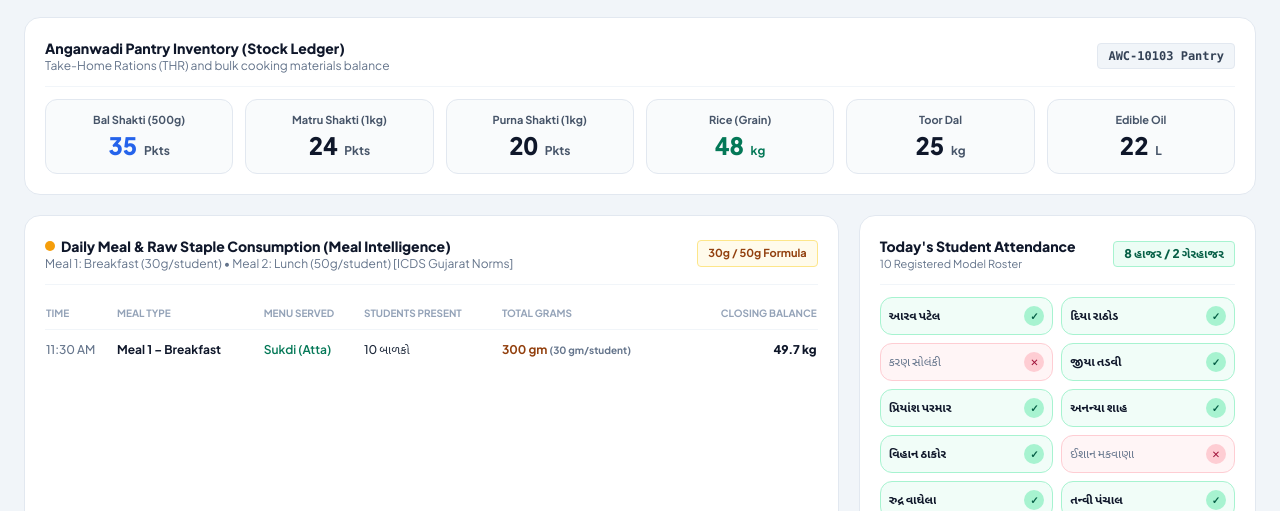
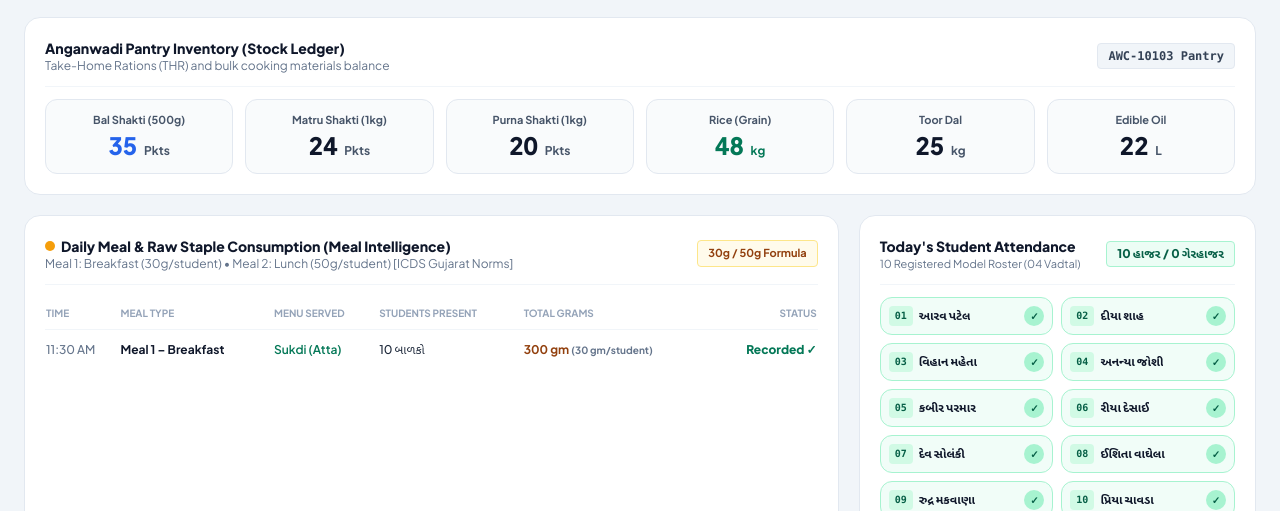
Before and after one commit to hakunamatataafoods-arch/poshansetu-supervisor, a plain HTML site: page index.html in a window 1280 px wide. Shown: the part 289-800 px from the top of the page. Drawn offline with nearby package versions, Linux system fonts and the light colour scheme; no server answers.

Commit message:
Update index.html

```diff
--- a/index.html
+++ b/index.html
@@ -42,6 +42,14 @@
       font-family: 'Plus Jakarta Sans', 'Noto Sans Gujarati', system-ui, sans-serif;
       background-color: #f1f5f9;
       color: #0f172a;
+    }
+    @media print {
+      header, .no-print {
+        display: none !important;
+      }
+      body {
+        background-color: #ffffff !important;
+      }
     }
   </style>
 </head>
@@ -105,7 +113,7 @@
       </div>
     </div>
 
-    <!-- Hierarchy Secondary Filter Bar -->
+    <!-- Hierarchy Filter Bar -->
     <div class="max-w-[1580px] mx-auto mt-2.5 pt-2.5 border-t border-slate-800/80 flex flex-wrap items-center justify-between text-xs text-slate-300 gap-2">
       <div class="flex items-center gap-5">
         <span class="flex items-center gap-1.5 text-amber-400 font-bold">
@@ -144,13 +152,13 @@
     </div>
   </header>
 
-  <!-- MAIN DASHBOARD CONTENT WRAPPER -->
+  <!-- MAIN DASHBOARD CONTENT -->
   <main class="max-w-[1580px] mx-auto px-6 pt-5 space-y-5">
 
     <!-- ROW 1: THREE TOP AUDIT CARDS -->
     <div class="grid grid-cols-1 md:grid-cols-3 gap-4">
 
-      <!-- Card 1: Selected Anganwadi Centre -->
+      <!-- Card 1: Selected Centre -->
       <div class="bg-white rounded-2xl p-4.5 border border-slate-200 shadow-xs flex flex-col justify-between">
         <div class="flex items-center justify-between pb-2">
           <span class="text-[10px] font-bold uppercase tracking-wider text-slate-500">SELECTED ANGANWADI CENTRE</span>
@@ -247,37 +255,31 @@
 
       <!-- 6 Live Inventory Metrics -->
       <div class="grid grid-cols-2 sm:grid-cols-3 lg:grid-cols-6 gap-3">
-        <!-- Item 1 -->
         <div class="bg-slate-50/80 p-3 rounded-xl border border-slate-200 text-center">
           <span class="text-[11px] font-bold text-slate-600 block">Bal Shakti (500g)</span>
           <span id="stock_bal_shakti" class="text-2xl font-black text-blue-600 tabular-nums">35</span>
           <span class="text-xs font-bold text-slate-600 ml-1">Pkts</span>
         </div>
-        <!-- Item 2 -->
         <div class="bg-slate-50/80 p-3 rounded-xl border border-slate-200 text-center">
           <span class="text-[11px] font-bold text-slate-600 block">Matru Shakti (1kg)</span>
           <span id="stock_matru_shakti" class="text-2xl font-black text-slate-900 tabular-nums">24</span>
           <span class="text-xs font-bold text-slate-600 ml-1">Pkts</span>
         </div>
-        <!-- Item 3 -->
         <div class="bg-slate-50/80 p-3 rounded-xl border border-slate-200 text-center">
           <span class="text-[11px] font-bold text-slate-600 block">Purna Shakti (1kg)</span>
           <span id="stock_purna_shakti" class="text-2xl font-black text-slate-900 tabular-nums">20</span>
           <span class="text-xs font-bold text-slate-600 ml-1">Pkts</span>
         </div>
-        <!-- Item 4 -->
         <div class="bg-slate-50/80 p-3 rounded-xl border border-slate-200 text-center">
           <span class="text-[11px] font-bold text-slate-600 block">Rice (Grain)</span>
           <span id="stock_rice" class="text-2xl font-black text-emerald-700 tabular-nums">48</span>
           <span class="text-xs font-bold text-emerald-700 ml-1">kg</span>
         </div>
-        <!-- Item 5 -->
         <div class="bg-slate-50/80 p-3 rounded-xl border border-slate-200 text-center">
           <span class="text-[11px] font-bold text-slate-600 block">Toor Dal</span>
           <span id="stock_dal" class="text-2xl font-black text-slate-900 tabular-nums">25</span>
           <span class="text-xs font-bold text-slate-600 ml-1">kg</span>
         </div>
-        <!-- Item 6 -->
         <div class="bg-slate-50/80 p-3 rounded-xl border border-slate-200 text-center">
           <span class="text-[11px] font-bold text-slate-600 block">Edible Oil</span>
           <span id="stock_oil" class="text-2xl font-black text-slate-900 tabular-nums">22</span>
@@ -286,7 +288,7 @@
       </div>
     </div>
 
-    <!-- ROW 3: MEAL INTELLIGENCE & STUDENT ATTENDANCE -->
+    <!-- ROW 3: MEAL INTELLIGENCE & STUDENT ATTENDANCE (UPDATED ROSTER) -->
     <div class="grid grid-cols-1 lg:grid-cols-3 gap-5">
 
       <!-- Meal Intelligence (2 cols) -->
@@ -315,18 +317,17 @@
                   <th class="py-2">MENU SERVED</th>
                   <th class="py-2">STUDENTS PRESENT</th>
                   <th class="py-2">TOTAL GRAMS</th>
-                  <th class="py-2 text-right">CLOSING BALANCE</th>
+                  <th class="py-2 text-right">STATUS</th>
                 </tr>
               </thead>
               <tbody id="mealLogsBody" class="divide-y divide-slate-100 font-medium text-slate-800">
-                <!-- Dynamically loaded from Firebase -->
                 <tr>
                   <td class="py-3 text-slate-500">11:30 AM</td>
                   <td class="font-bold text-slate-900">Meal 1 – Breakfast</td>
                   <td class="text-emerald-700 font-semibold">Sukdi (Atta)</td>
                   <td>10 બાળકો</td>
                   <td class="font-bold text-amber-800">300 gm <span class="text-[10px] text-slate-500">(30 gm/student)</span></td>
-                  <td class="text-right font-black text-slate-900">49.7 kg</td>
+                  <td class="text-right font-black text-emerald-700">Recorded ✓</td>
                 </tr>
               </tbody>
             </table>
@@ -334,22 +335,22 @@
         </div>
       </div>
 
-      <!-- Student Attendance (1 col) -->
+      <!-- Student Attendance with Corrected 10 Model Students -->
       <div class="bg-white rounded-2xl p-5 border border-slate-200 shadow-xs flex flex-col justify-between">
         <div>
           <div class="flex items-center justify-between pb-3 mb-3 border-b border-slate-100">
             <div>
               <h3 class="text-sm font-black text-slate-900">Today's Student Attendance</h3>
-              <p class="text-[11px] text-slate-500">10 Registered Model Roster</p>
+              <p class="text-[11px] text-slate-500">10 Registered Model Roster (04 Vadtal)</p>
             </div>
             <span id="attendanceSummaryBadge" class="text-xs font-black text-emerald-800 bg-emerald-50 px-2.5 py-1 rounded border border-emerald-200">
               10 હાજર / 0 ગેરહાજર
             </span>
           </div>
 
-          <!-- 10 Children Grid -->
+          <!-- 10 Children Grid (Matched to Mobile Application) -->
           <div id="studentRosterContainer" class="grid grid-cols-2 gap-2 text-xs">
-            <!-- Rendered dynamically -->
+            <!-- Populated dynamically via renderStudents() -->
           </div>
         </div>
 
@@ -363,7 +364,7 @@
 
     </div>
 
-    <!-- ROW 4: REAL-TIME STOCK TRANSACTIONS & AUDIT REGISTER -->
+    <!-- ROW 4: REAL-TIME TRANSACTIONS & AUDIT REGISTER -->
     <div class="bg-white rounded-2xl p-5 border border-slate-200 shadow-xs">
       <div class="flex flex-wrap items-center justify-between pb-3 mb-3 border-b border-slate-100 gap-3">
         <div>
@@ -377,19 +378,17 @@
         </div>
 
         <div class="flex items-center gap-2">
-          <!-- Search input -->
           <div class="relative">
             <i data-lucide="search" class="w-3.5 h-3.5 text-slate-400 absolute left-2.5 top-2.5"></i>
             <input type="text" placeholder="Search village, centre or action..." class="pl-8 pr-3 py-1.5 bg-slate-50 border border-slate-200 rounded-lg text-xs font-medium focus:outline-none focus:ring-1 focus:ring-emerald-500 w-60">
           </div>
-          <!-- Action filter -->
           <select id="actionFilter" class="bg-slate-50 border border-slate-200 text-slate-800 rounded-lg px-2.5 py-1.5 text-xs font-semibold focus:outline-none">
             <option value="all">All Actions</option>
             <option value="distribution">Daily Distribution (Usage)</option>
             <option value="inward">Stock Inward (Challan)</option>
           </select>
           <span id="recordCountPill" class="text-xs font-bold text-slate-700 bg-slate-100 border border-slate-200 px-2.5 py-1.5 rounded-lg">
-            0 Records
+            6 Records
           </span>
         </div>
       </div>
@@ -408,7 +407,7 @@
             </tr>
           </thead>
           <tbody id="transactionLogsBody" class="divide-y divide-slate-100 font-medium text-slate-800">
-            <!-- Dynamically populated from RTDB distributions & inward records -->
+            <!-- Populated via Firebase or fallback -->
           </tbody>
         </table>
       </div>
@@ -416,44 +415,49 @@
 
   </main>
 
-  <!-- FIREBASE RTDB SYNCHRONIZATION SCRIPT -->
+  <!-- JAVASCRIPT & FIREBASE REALTIME SYNC LOGIC -->
   <script>
-    // 1. Initialize Lucide icons
+    // 1. Initialize Lucide Icons
     lucide.createIcons();
 
-    // 2. Real-time Clock in IST
-    function updateISTClock() {
+    // 2. Real-Time IST Clock
+    function updateClock() {
       const now = new Date();
-      const timeStr = now.toLocaleTimeString('en-IN', {
+      document.getElementById('liveClock').innerText = now.toLocaleTimeString('en-IN', {
         hour: '2-digit',
         minute: '2-digit',
         second: '2-digit',
         hour12: true,
         timeZone: 'Asia/Kolkata'
       }) + ' IST';
-      document.getElementById('liveClock').innerText = timeStr;
     }
-    setInterval(updateISTClock, 1000);
-    updateISTClock();
+    setInterval(updateClock, 1000);
+    updateClock();
 
-    // 3. Fallback Initial Students
-    const DEFAULT_STUDENTS = [
-      { id: 1, name: 'આરવ પટેલ', present: true },
-      { id: 2, name: 'દિયા રાઠોડ', present: true },
-      { id: 3, name: 'કરણ સોલંકી', present: false },
-      { id: 4, name: 'જીયા તડવી', present: true },
-      { id: 5, name: 'પ્રિયાંશ પરમાર', present: true },
-      { id: 6, name: 'અનન્યા શાહ', present: true },
-      { id: 7, name: 'વિહાન ઠાકોર', present: true },
-      { id: 8, name: 'ઈશાન મકવાણા', present: false },
-      { id: 9, name: 'રુદ્ર વાઘેલા', present: true },
-      { id: 10, name: 'તન્વી પંચાલ', present: true }
+    // 3. Exact 10 Students from the PoshanSetu Mobile Application
+    const OFFICIAL_STUDENTS = [
+      { id: 1, rollNo: '01', name: 'Aarav Patel', nameGu: 'આરવ પટેલ', present: true },
+      { id: 2, rollNo: '02', name: 'Diya Shah', nameGu: 'દીયા શાહ', present: true },
+      { id: 3, rollNo: '03', name: 'Vihaan Mehta', nameGu: 'વિહાન મહેતા', present: true },
+      { id: 4, rollNo: '04', name: 'Ananya Joshi', nameGu: 'અનન્યા જોશી', present: true },
+      { id: 5, rollNo: '05', name: 'Kabir Parmar', nameGu: 'કબીર પરમાર', present: true },
+      { id: 6, rollNo: '06', name: 'Riya Desai', nameGu: 'રીયા દેસાઈ', present: true },
+      { id: 7, rollNo: '07', name: 'Dev Solanki', nameGu: 'દેવ સોલંકી', present: true },
+      { id: 8, rollNo: '08', name: 'Ishita Vaghela', nameGu: 'ઈશિતા વાઘેલા', present: true },
+      { id: 9, rollNo: '09', name: 'Rudra Makwana', nameGu: 'રુદ્ર મકવાણા', present: true },
+      { id: 10, rollNo: '10', name: 'Priya Chavda', nameGu: 'પ્રિયા ચાવડા', present: true }
     ];
 
-    function renderStudents(studentsList) {
+    let isGujarati = true;
+    let currentStudentList = OFFICIAL_STUDENTS;
+
+    function renderStudents(studentsList, useGujarati = isGujarati) {
       const container = document.getElementById('studentRosterContainer');
+      if (!container) return;
       container.innerHTML = '';
-      const list = studentsList || DEFAULT_STUDENTS;
+
+      const list = (studentsList && studentsList.length) ? studentsList : OFFICIAL_STUDENTS;
+      currentStudentList = list;
       let presentCount = 0;
 
       list.forEach(student => {
@@ -461,14 +465,20 @@
         if (isPresent) presentCount++;
 
         const studentDiv = document.createElement('div');
-        studentDiv.className = `p-2 rounded-xl border flex items-center justify-between ${
+        studentDiv.className = `p-2 rounded-xl border flex items-center justify-between transition-all ${
           isPresent
             ? 'bg-emerald-50/70 border-emerald-200 text-slate-900 font-bold'
             : 'bg-rose-50/70 border-rose-200 text-slate-500'
         }`;
+
+        const displayName = useGujarati ? (student.nameGu || student.name) : student.name;
+
         studentDiv.innerHTML = `
-          <span class="truncate">${student.nameGu || student.name}</span>
-          <span class="w-5 h-5 rounded-full flex items-center justify-center text-[10px] ${
+          <div class="flex items-center gap-1.5 truncate">
+            <span class="text-[10px] px-1.5 py-0.5 rounded ${isPresent ? 'bg-emerald-100 text-emerald-800' : 'bg-slate-200 text-slate-600'} font-mono">${student.rollNo || student.id}</span>
+            <span class="truncate text-xs">${displayName}</span>
+          </div>
+          <span class="w-5 h-5 rounded-full shrink-0 flex items-center justify-center text-[10px] ${
             isPresent ? 'bg-emerald-200 text-emerald-800' : 'bg-rose-200 text-rose-800'
           }">
             ${isPresent ? '✓' : '✕'}
@@ -477,12 +487,31 @@
         container.appendChild(studentDiv);
       });
 
-      document.getElementById('attendanceSummaryBadge').innerText =
-        `${presentCount} હાજર / ${list.length - presentCount} ગેરહાજર`;
+      const absentCount = list.length - presentCount;
+      const badge = document.getElementById('attendanceSummaryBadge');
+      if (badge) {
+        badge.innerText = useGujarati
+          ? `${presentCount} હાજર / ${absentCount} ગેરહાજર`
+          : `${presentCount} Present / ${absentCount} Absent`;
+        badge.className = `text-xs font-black px-2.5 py-1 rounded border ${
+          absentCount === 0
+            ? 'text-emerald-800 bg-emerald-50 border-emerald-200'
+            : 'text-amber-800 bg-amber-50 border-amber-200'
+        }`;
+      }
     }
-    renderStudents(DEFAULT_STUDENTS);
 
-    // 4. Connect to Firebase Realtime Database
+    // Initial render
+    renderStudents(OFFICIAL_STUDENTS, true);
+
+    // Language Toggle Listener
+    document.getElementById('langToggleBtn').addEventListener('click', () => {
+      isGujarati = !isGujarati;
+      document.getElementById('langLabel').innerText = isGujarati ? 'ગુજરાતી' : 'English';
+      renderStudents(currentStudentList, isGujarati);
+    });
+
+    // 4. Firebase RTDB Connection & Real-Time Sync
     const FIREBASE_CONFIG = {
       databaseURL: "https://poshan-setu-default-rtdb.firebaseio.com/"
     };
@@ -494,7 +523,17 @@
       const db = firebase.database();
       const AWC_PATH = "awc_awvad04";
 
-      // A. Real-time Inventory Listener
+      // A. Real-time Student Attendance Sync from Mobile App
+      db.ref(`${AWC_PATH}/students`).on('value', (snapshot) => {
+        const data = snapshot.val();
+        if (data && Array.isArray(data)) {
+          renderStudents(data, isGujarati);
+        } else if (data && typeof data === 'object') {
+          renderStudents(Object.values(data), isGujarati);
+        }
+      });
+
+      // B. Real-time Inventory Listener
       db.ref(`${AWC_PATH}/inventory`).on('value', (snapshot) => {
         const data = snapshot.val();
         if (data) {
@@ -502,7 +541,6 @@
             document.getElementById('stock_bal_shakti').innerText = data.bal_shakti;
             document.getElementById('balbhogCount').innerText = data.bal_shakti;
 
-            // Low stock rule (< 15)
             if (Number(data.bal_shakti) < 15) {
               document.getElementById('stockWarningBadge').className = 'text-[11px] font-bold text-rose-800 bg-rose-50 px-2 py-0.5 rounded border border-rose-300 flex items-center gap-1';
               document.getElementById('stockWarningBadge').innerHTML = '⚠️ Low Stock Alert';
@@ -526,10 +564,11 @@
           if (data.oil !== undefined) document.getElementById('stock_oil').innerText = data.oil;
 
           document.getElementById('lastUpdatedStock').innerText = new Date().toLocaleTimeString('en-IN', { hour: '2-digit', minute: '2-digit' });
+          lucide.createIcons();
         }
       });
 
-      // B. Real-time Meal Deductions Listener
+      // C. Real-time Meal Entries Listener
       db.ref(`${AWC_PATH}/meal_entries`).limitToLast(10).on('value', (snapshot) => {
         const data = snapshot.val();
         if (data) {
@@ -549,14 +588,14 @@
               <td class="text-emerald-700 font-semibold">${item.menuName || 'Sukdi (Atta)'}</td>
               <td>${item.studentsPresent || 10} બાળકો</td>
               <td class="font-bold text-amber-800">${item.totalGrams || 300} gm <span class="text-[10px] text-slate-500">(Formula Auto)</span></td>
-              <td class="text-right font-black text-slate-900">Recorded ✓</td>
+              <td class="text-right font-black text-emerald-700">Recorded ✓</td>
             `;
             tbody.appendChild(row);
           });
         }
       });
 
-      // C. Real-time Stock Transactions (Distributions & Inwards)
+      // D. Real-Time Audit Register Transactions
       function refreshTransactions() {
         Promise.all([
           db.ref(`${AWC_PATH}/distributions`).once('value'),
@@ -570,7 +609,7 @@
                 type: 'distribution',
                 action: '↗ – Daily Distribution (Usage)',
                 centre: '04 – Vadtal (Anand)',
-                timestamp: d.timestamp || d.recordedAt,
+                timestamp: d.timestamp ? new Date(d.timestamp).toLocaleString('en-IN') : '18/10/2026 11:30:52 am',
                 change: '-10 pkts',
                 balance: '14 pkts',
                 badgeColor: 'text-blue-600 bg-blue-50 border-blue-200'
@@ -584,7 +623,7 @@
                 type: 'inward',
                 action: '↙ + Stock Inward (Challan)',
                 centre: '04 – Vadtal (Anand)',
-                timestamp: inw.date || inw.recordedAt,
+                timestamp: inw.date || '18/10/2026 09:15:00 am',
                 change: '+50 pkts',
                 balance: '64 pkts',
                 badgeColor: 'text-emerald-700 bg-emerald-50 border-emerald-200'
@@ -592,7 +631,7 @@
             });
           }
 
-          // Fallback static records if empty
+          // Fallback static transactions if database is fresh
           if (combined.length === 0) {
             combined.push(
               { type: 'distribution', action: '↗ – Daily Distribution (Usage)', centre: '04 – Vadtal (Anand)', timestamp: '18/10/2026 11:30:52 am', change: '-10 pkts', balance: '14 pkts', badgeColor: 'text-blue-600 bg-blue-50 border-blue-200' },
@@ -613,12 +652,12 @@
             tr.className = 'hover:bg-slate-50/80 transition-colors';
             tr.innerHTML = `
               <td class="py-3 px-3 text-slate-400 font-bold">${index + 1}</td>
-              <td class="py-3 px-3 font-medium text-slate-700">${item.timestamp}</td>
-              <td class="py-3 px-3 font-semibold text-slate-900 flex items-center gap-1.5">
+              <td class="py-3 px-3 font-medium text-slate-700 whitespace-nowrap">${item.timestamp}</td>
+              <td class="py-3 px-3 font-semibold text-slate-900 flex items-center gap-1.5 whitespace-nowrap">
                 <i data-lucide="map-pin" class="w-3.5 h-3.5 text-slate-400"></i>
                 ${item.centre}
               </td>
-              <td class="py-3 px-3">
+              <td class="py-3 px-3 whitespace-nowrap">
                 <span class="inline-block px-2.5 py-1 rounded text-[11px] font-bold border ${item.badgeColor}">
                   ${item.action}
                 </span>
@@ -636,12 +675,11 @@
         });
       }
 
-      // Initial fetch and listener trigger
       db.ref(`${AWC_PATH}/distributions`).on('value', refreshTransactions);
       db.ref(`${AWC_PATH}/stock_inward`).on('value', refreshTransactions);
 
     } catch (err) {
-      console.warn('Firebase RTDB listener note:', err);
+      console.warn('Firebase RTDB listener notice:', err);
     }
   </script>
 </body>
```
